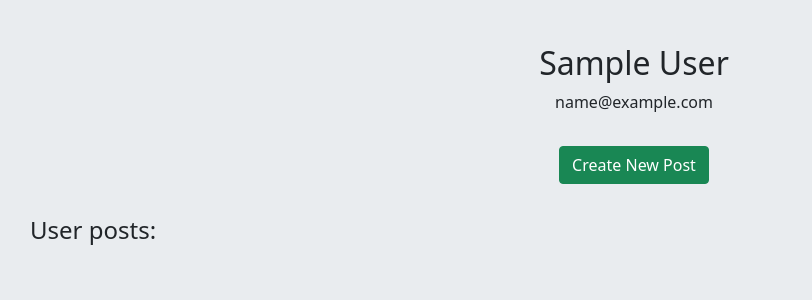
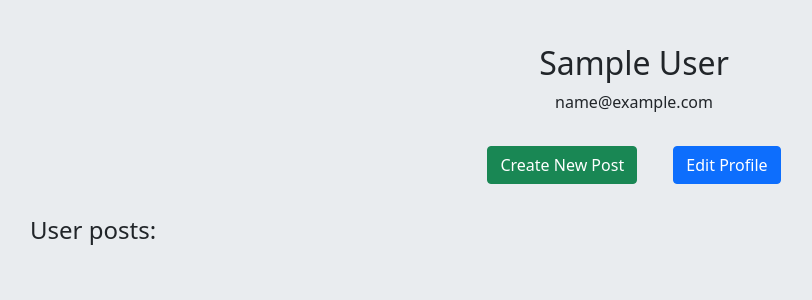
Before and after one commit to AmirHosseinAzhdari/django_social_media_site, a Django app: page /accounts/profile/1/ in a window 1280 px wide. Shown: the part 56-356 px from the top of the page, without its empty margins (6-818 px from the left). Run offline with Django 4.2, Linux system fonts and the light colour scheme; the visitor is signed in with stand-in values (Sample User, id 1); data comes from the database, SQL or seed files in the repository; data that the repository does not hold is empty.

Commit message:
add edit profile

```diff
--- a/accounts/templates/accounts/profile.html
+++ b/accounts/templates/accounts/profile.html
@@ -7,6 +7,7 @@
     <div class="text-center">
         {% if user.id == request.user.id %}
             <a href="{% url 'posts:post_create' %}" class="btn btn-success m-3">Create New Post</a>
+            <a href="{% url 'accounts:edit_profile' %}" class="btn btn-primary m-3">Edit Profile</a>
         {% else %}
             {% if not following %}
                 <a href="{% url 'accounts:user_follow' user.id %}" class="btn btn-primary m-3">Follow</a>
--- a/accounts/urls.py
+++ b/accounts/urls.py
@@ -15,4 +15,5 @@ urlpatterns = [
     path('confirm/complete/', views.UserPasswordResetCompleteView.as_view(), name="reset_password_complete"),
     path('follow/<int:user_id>/', views.UserFollowView.as_view(), name="user_follow"),
     path('unFollow/<int:user_id>/', views.UserUnFollowView.as_view(), name="user_unfollow"),
+    path('edit-profile/', views.EditProfileView.as_view(), name="edit_profile"),
 ]
--- a/accounts/views.py
+++ b/accounts/views.py
@@ -10,6 +10,7 @@ from django.urls import reverse_lazy
 
 from accounts.models import Relation
 from posts.models import Post
+from .forms import ProfileEditForm
 
 
 class UserRegisterView(View):
@@ -133,3 +134,20 @@ class UserUnFollowView(LoginRequiredMixin, View):
         else:
             messages.error(request, 'You are already dont followed this user', 'danger')
         return redirect('accounts:user_profile', user.id)
+
+
+class EditProfileView(LoginRequiredMixin, View):
+    form_class = ProfileEditForm
+
+    def get(self, request):
+        form = self.form_class(instance=request.user.profile, initial={"email": request.user.email})
+        return render(request, 'accounts/edit_profile.html', {'form': form})
+
+    def post(self, request):
+        form = self.form_class(request.POST, instance=request.user.profile)
+        if form.is_valid():
+            form.save()
+            request.user.email = form.cleaned_data['email']
+            request.user.save()
+            messages.success(request, "Profile updated successfully", 'success')
+        return redirect('accounts:user_profile', request.user.id)
```
Also changed, not shown: accounts/forms.py (+14 -0 lines), accounts/templates/accounts/edit_profile.html (added, +12 -0 lines).
